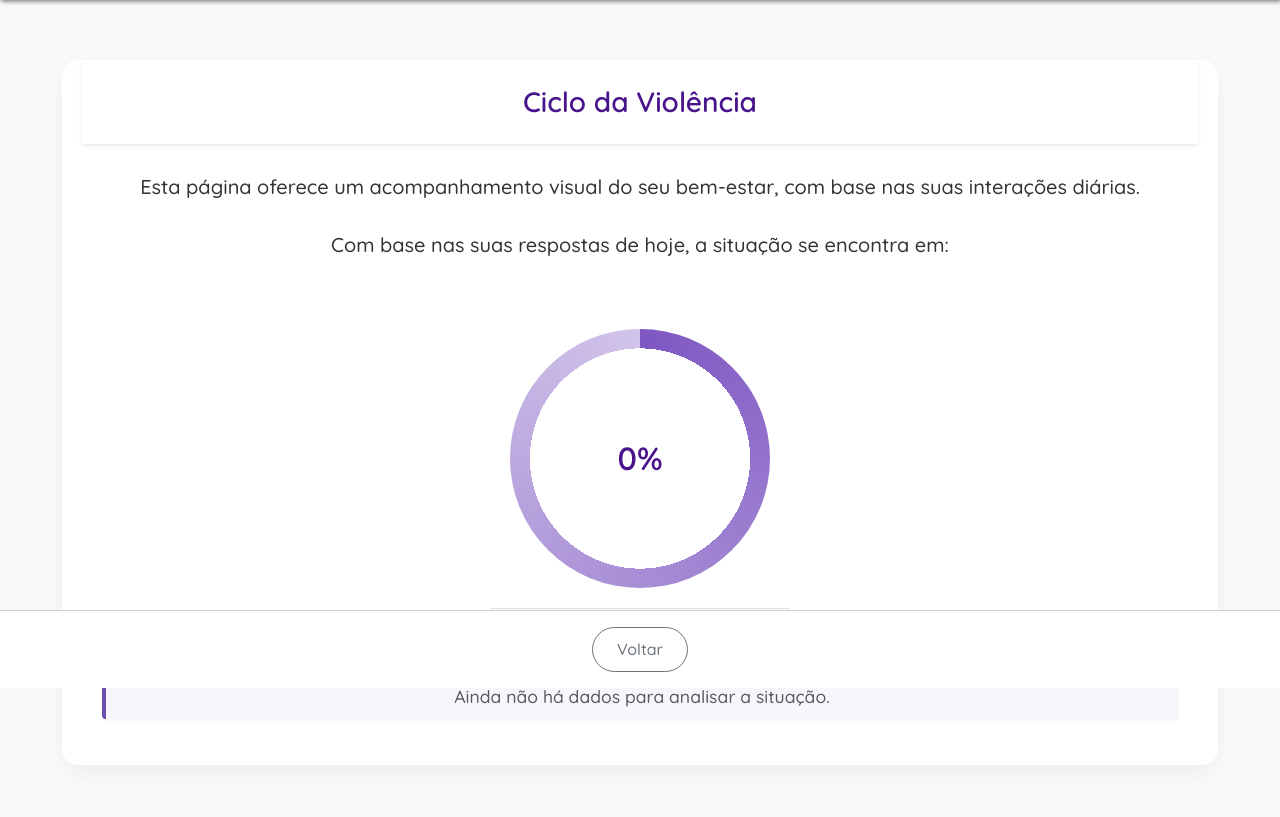
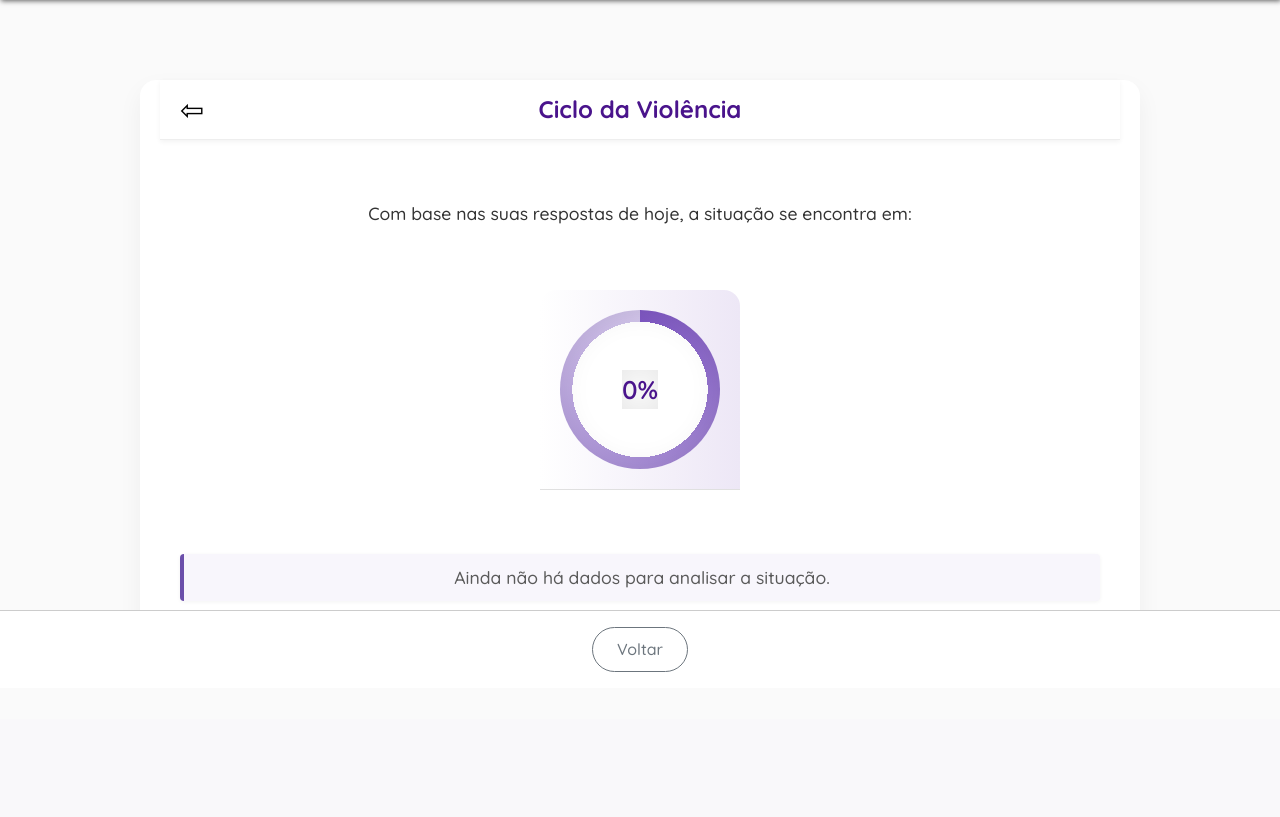
Before and after one commit to immlvia/Diario-da-Mulher, a Flask app: page /ciclo in a window 1280 px wide. Shown: the part 112-929 px from the top of the page. After the commit the page ends 784 px from the top, so only its background shows below. Run offline with Flask 3, Linux system fonts and the light colour scheme; the visitor is signed in with stand-in values (Sample User, id 1).

Commit message:
Revert "Alterações na página do ciclo: CSS e HTML"
This reverts commit ce1f1a490f99c4587c1771b1b37668b0a9e97e5b.

```diff
--- a/app/static/style.css
+++ b/app/static/style.css
@@ -286,10 +286,10 @@
 
 /* Container principal */
 .container.ciclo-container {
-     width: 95%;
-    max-width: none;
-    margin: 20px auto;
+    max-width: 1000px;
+    margin: 40px auto;
     padding: 0 20px;
+    width: 100%;
     box-sizing: border-box;
     display: flex;
     flex-direction: column;
@@ -297,11 +297,6 @@
     border-radius: 16px;
     box-shadow: 0 10px 25px rgba(0, 0, 0, 0.05);
 }
-
-.ciclo-container .row {
-    margin-bottom: 0.25rem !important;
-}
-
 
 /* Cabeçalho */
 /*
@@ -323,24 +318,34 @@
     padding: 20px;
     border-bottom: 1px solid #e0e0e0;
     position: relative;
-    background: transparent;
+    background: linear-gradient(to right, #ffffff, #ede7f6);
     border-top-left-radius: 16px;
     border-top-right-radius: 16px;
 }
 
 .ciclo-header h1 {
-    font-family: "Quicksand", sans-serif;
-    font-size: 28px;
-    font-weight: 600;
+    font-size: 24px;
+    font-weight: 700;
     color: #4a148c;
     margin: 0;
     text-align: center;
-    padding: 10px 0;
-    letter-spacing: normal;
-    text-shadow: none;
 }
 
-
+.ciclo-header .btn-fechar {
+    position: absolute;
+    left: 20px;
+    top: 50%;
+    transform: translateY(-50%);
+    background: none;
+    border: none;
+    font-size: 1.8em;
+    color: #4a148c;
+    cursor: pointer;
+    padding: 0;
+    line-height: 1;
+    z-index: 10;
+    transition: color 0.3s ease;
+}
 
 .ciclo-header .btn-fechar:hover,
 .ciclo-header .btn-fechar:focus {
@@ -357,8 +362,8 @@
 
 /* Círculo de progresso */
 .circular-progress-container {
-    width: 300px;
-    height: 300px;
+    width: 200px;
+    height: 200px;
     margin: 2rem auto;
     position: relative;
     display: flex;
@@ -375,17 +380,23 @@
     display: flex;
     justify-content: center;
     align-items: center;
+    box-shadow: inset 0 0 30px rgba(0, 0, 0, 0.08);
     position: relative;
 }
 
 .circular-progress .progress-value {
-    font-size: 2rem;
+    font-size: 1.6rem;
     font-weight: 600;
     color: #4a148c;
     position: absolute;
+    box-shadow: inset 0 0 30px rgba(0, 0, 0, 0.1);
 
 }
 
+/*Cabeçalho ciclo*/
+/*
+usar no footer
+*/
 .ciclo-header {
     display: flex;
     justify-content: center;
--- a/app/templates/ciclo.html
+++ b/app/templates/ciclo.html
@@ -3,18 +3,12 @@
 
 <div class="container ciclo-container">
     <div class="ciclo-header">
+        <button class="btn-fechar" id="btn-voltar-diario">⇦</button>
         <h1>Ciclo da Violência</h1>
     </div>
 
-
-
-    <div class="row mb-1">
-        <h2 class="text-center">Esta página oferece um acompanhamento visual do seu bem-estar, com base nas suas interações diárias.</h2>
-    </div>
     <section class="indicador-violencia">
-        <div class="row mb-1">
-            <h2 class="text-center">Com base nas suas respostas de hoje, a situação se encontra em:</h2>
-        </div>
+        <p>Com base nas suas respostas de hoje, a situação se encontra em:</p>
         <div class="circular-progress-container">
             <div class="circular-progress">
                 <span class="progress-value">0%</span>
@@ -22,6 +16,7 @@
         </div>
         <p id="situacaoText">Ainda não há dados para analisar a situação.</p>
     </section>
+
 </div>
 
 <script src="{{ url_for('static', filename='ciclo.js') }}"></script>
```
Also changed, not shown: migrations/versions/c5c86a1d9b09_criação_do_banco_de_dados.py (added, +36 -0 lines).
